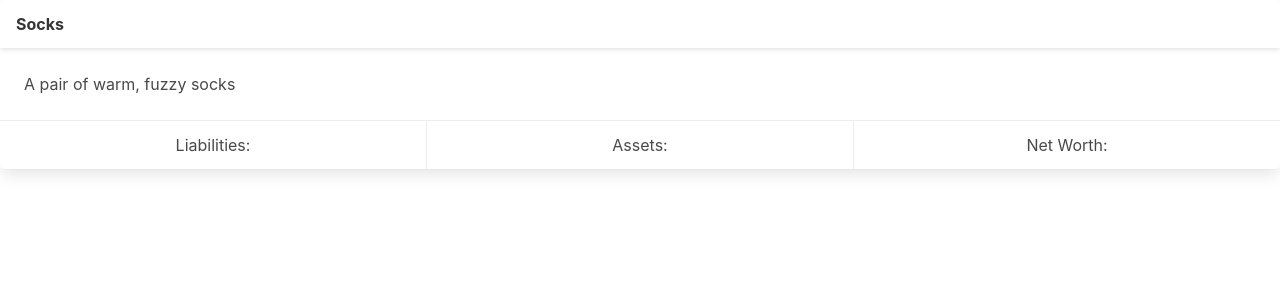
After one commit to walter-clayton/django_project, a Django app: page /sandbox/ in a window 1280 px wide. The commit adds this page. Shown: the top 300 px of the page. Run offline with Django 3.2, Linux system fonts and the light colour scheme; some libraries are stand-ins or nearby versions.

Commit message:
added card to sandbox!

```diff
--- a/chart/models.py
+++ b/chart/models.py
@@ -7,7 +7,7 @@ from django.urls import reverse
 # Create your models here.
 class Chart(models.Model):
     chart_id = models.AutoField(primary_key=True)
-    date_posted = models.DateTimeField(default=timezone.now)
+    date_posted = models.DateField(default=timezone.now)
     chart_assets = models.DecimalField(max_digits=19, decimal_places=10)
     chart_liabilities = models.DecimalField(max_digits=19, decimal_places=10)
     chart_networth = models.DecimalField(max_digits=19, decimal_places=10)
--- /dev/null
+++ b/chart/templates/sandbox.html
@@ -0,0 +1,54 @@
+<!DOCTYPE html>
+<html lang="en">
+<head>
+    <meta charset="UTF-8">
+    <meta name="viewport" content="width=device-width, initial-scale=1.0">
+    <link rel="stylesheet" href="https://unpkg.com/buefy/dist/buefy.min.css">
+    <title>Sandbox with VUE.js </title>
+
+
+</head>
+<body>
+    <div id="app">
+        <div class="card">
+            <div class="card-header">
+                <div class="card-header-title">
+                    ${ product }
+                </div>
+            </div>
+                <div class="card-content">
+                    ${ description }
+                </div>
+                    <div class="card-footer">
+                        <div class="card-footer-item">
+                            Liabilities:
+                        </div>
+                        <div class="card-footer-item">
+                            Assets:
+                        </div>
+                        <div class="card-footer-item">
+                            Net Worth:
+                        </div>
+                    </div>
+        </div>
+    </div>
+
+    <script src="https://cdn.jsdelivr.net/npm/vue/dist/vue.js"></script>
+        <!-- Full bundle -->
+        <script src="https://unpkg.com/buefy/dist/buefy.min.js"></script>
+
+        <!-- Individual components -->
+        <script src="https://unpkg.com/buefy/dist/components/table"></script>
+        <script src="https://unpkg.com/buefy/dist/components/input"></script>
+    <script>
+        new Vue ({
+            el: '#app',
+            delimiters: ['${','}'],
+            data: {
+                product: "Socks",
+                description: "A pair of warm, fuzzy socks"
+            }
+        })
+    </script>
+</body>
+</html>
--- a/django_project/urls.py
+++ b/django_project/urls.py
@@ -26,6 +26,7 @@ urlpatterns = [
     path('admin/', admin.site.urls),
     path('api/', include(router.urls)),
     path('chart/', TemplateView.as_view(template_name='index.html')),
+    path('sandbox/', TemplateView.as_view(template_name='sandbox.html')),
     path('register/', user_views.register, name='register'),
     path('profile/', user_views.profile, name='profile'),
     path('login/', auth_views.LoginView.as_view(template_name='users/login.html'), name='login'),
```
Also changed, not shown: chart/templates/index.html (+42 -4 lines), db.sqlite3.
